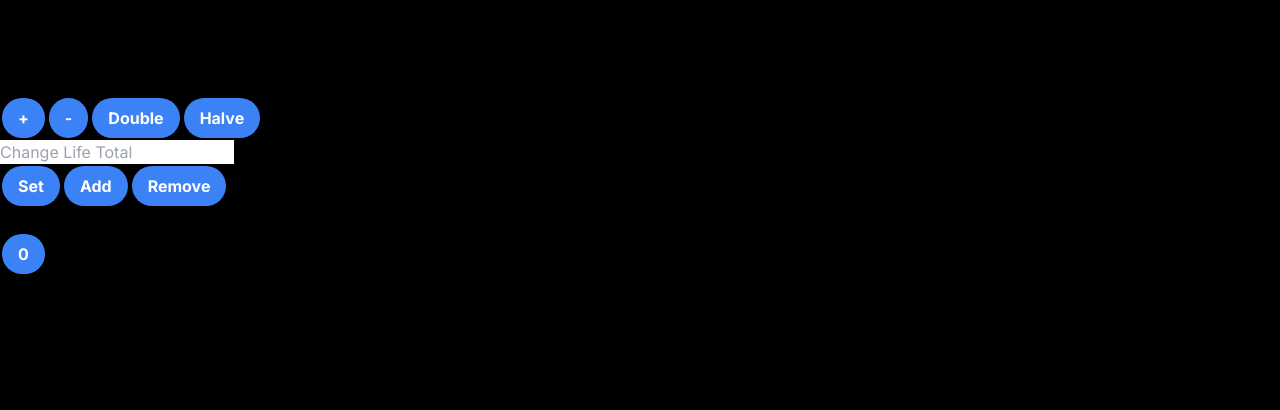
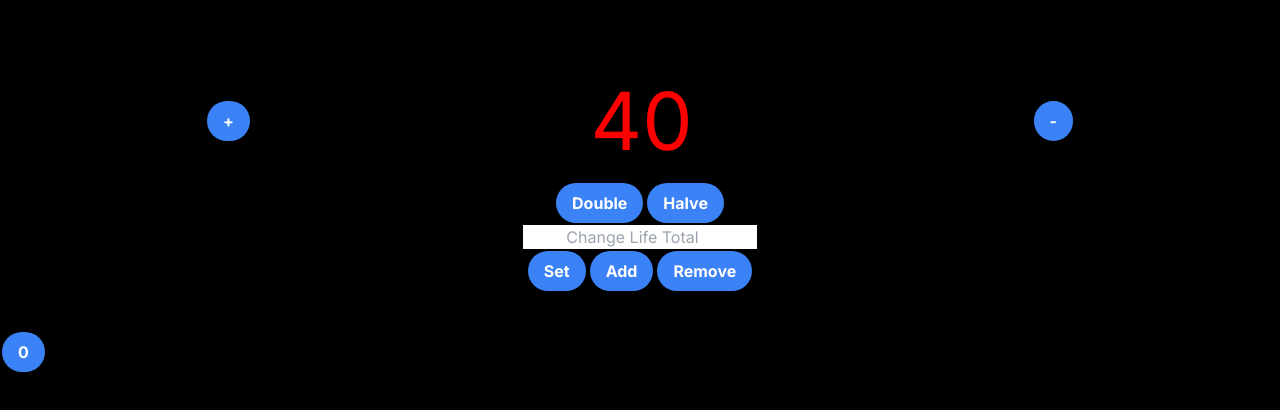
Before and after one commit to MattLBC/mtg-app, a Next.js app: page / in a window 1280 px wide. Shown: the top 410 px of the page. Built offline with nearby package versions, Linux system fonts and the light colour scheme.

Commit message:
Adds some organisation and layout of divs

```diff
--- a/app/globals.css
+++ b/app/globals.css
@@ -6,6 +6,10 @@
   --foreground-rgb: 0, 0, 0;
   --background-start-rgb: 0, 0, 0;
   --background-end-rgb: 0, 0, 0;
+}
+
+::placeholder {
+  text-align: center;
 }
 
 @media (prefers-color-scheme: dark) {
@@ -30,3 +34,34 @@ body {
   margin: 2px;
   @apply bg-blue-500 hover:bg-blue-700 text-white font-bold py-2 px-4 rounded-full;
 }
+
+.life-counter {
+  display: flex;
+  flex-direction: column;
+  margin: auto;
+  width: 70%;
+  padding: 10px;
+  border: 3px solid black;
+}
+.container-buttons {
+  display: flex;
+  align-items: center;
+  justify-content: center;
+}
+
+.form-submit-box {
+  text-align: center;
+  display: grid;
+  margin: auto;
+}
+
+.container-buttons-life {
+  display: flex;
+  align-items: center;
+  justify-content: space-between;
+}
+
+.life-total-text {
+  font-size: 5rem;
+  color: red;
+}
--- a/app/lifeCounter.tsx
+++ b/app/lifeCounter.tsx
@@ -1,5 +1,4 @@
 "use client";
-import { AnyAaaaRecord } from "dns";
 import React, { useState } from "react";
 
 export default function LifeCounter() {
@@ -21,21 +20,23 @@ export default function LifeCounter() {
   };
 
   return (
-    <div>
-      <h1>LIFE COUNTER</h1>
-      <h1>{lifeTotal}</h1>
+    <div className="life-counter">
+      <div className="container-buttons-life">
         <button
           className="btn-blue-pill"
           onClick={() => setLifeTotal(lifeTotal + 1)}
         >
           +
         </button>
+        <h1 className="life-total-text">{lifeTotal}</h1>
         <button
           className="btn-blue-pill"
           onClick={() => setLifeTotal(lifeTotal - 1)}
         >
           -
         </button>
+      </div>
+      <div className="container-buttons">
         <button
           className="btn-blue-pill"
           onClick={() => setLifeTotal(lifeTotal * 2)}
@@ -48,8 +49,10 @@ export default function LifeCounter() {
         >
           Halve
         </button>
+      </div>
       <form onSubmit={handleLifeTotal}>
         <input
+          className="form-submit-box"
           type="number"
           min="0"
           step="1"
@@ -58,7 +61,7 @@ export default function LifeCounter() {
           value={newLifeTotal}
           placeholder="Change Life Total"
         ></input>
-        <br />
+        <div className="container-buttons">
           <button
             type="submit"
             name="submit"
@@ -83,6 +86,7 @@ export default function LifeCounter() {
           >
             Remove
           </button>
+        </div>
       </form>
     </div>
   );
```
Lines whose indentation alone changed are shown as unchanged.
